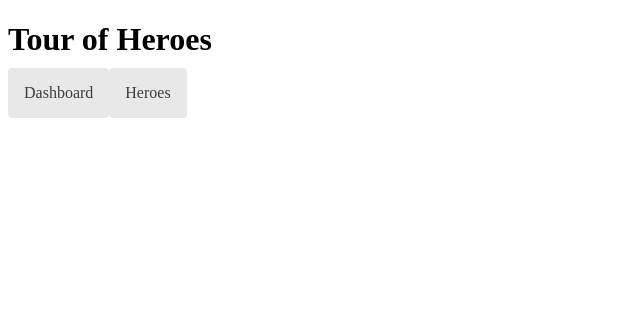
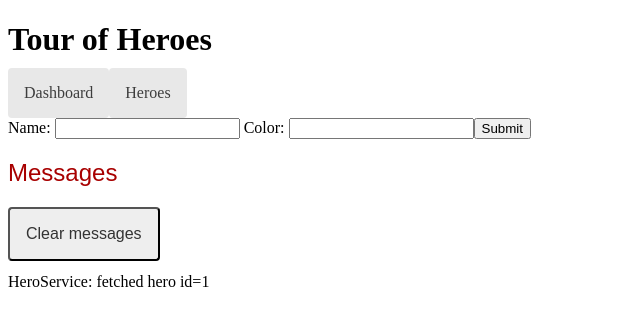
Before and after one commit to SteMorgia/angular-tour-of-heroes, an Angular app: page /edit/1 in a window 1280 px wide. Before the commit this address led to /. Shown: the top 326 px of the page, without its empty margins (0-640 px from the left). Built offline with nearby package versions, Linux system fonts and the light colour scheme.

Commit message:
reactive form done

```diff
--- a/mock/db.json
+++ b/mock/db.json
@@ -1,13 +1,44 @@
 {
   "heroes": [
-    { "id": 12, "name": "Dr. Nice" },
-    { "id": 13, "name": "Bombasto" },
-    { "id": 14, "name": "Celeritas" },
-    { "id": 15, "name": "Magneta" },
-    { "id": 16, "name": "RubberMan" },
-    { "id": 17, "name": "Dynama" },
-    { "id": 18, "name": "Dr. IQ" },
-    { "id": 19, "name": "Magma" },
-    { "id": 20, "name": "Tornado" }
+    {
+      "name": "Dr Nice updated",
+      "color": "green",
+      "id": 12
+    },
+    {
+      "id": 13,
+      "name": "Bombasto",
+      "color": "green"
+    },
+    {
+      "id": 14,
+      "name": "Celeritas",
+      "color": "green"
+    },
+    {
+      "id": 15,
+      "name": "Magneta",
+      "color": "green"
+    },
+    {
+      "id": 16,
+      "name": "RubberMan",
+      "color": "green"
+    },
+    {
+      "id": 17,
+      "name": "Dynama",
+      "color": "green"
+    },
+    {
+      "id": 18,
+      "name": "Dr. IQ",
+      "color": "green"
+    },
+    {
+      "id": 19,
+      "name": "Magma",
+      "color": "green"
+    }
   ]
 }
--- a/src/app/app-routing.module.ts
+++ b/src/app/app-routing.module.ts
@@ -1,12 +1,14 @@
 import { NgModule } from '@angular/core';
 import { RouterModule, Routes } from '@angular/router';
 import { HeroDetailComponent } from './hero-detail/hero-detail.component';
+import { EditHeroComponent } from './edit-hero/edit-hero.component';
 
 const routes: Routes = [
   { path: '', redirectTo: '/dashboard', pathMatch: 'full' },
   { path: 'dashboard', loadChildren: () => import('./dashboard/dashboard.module').then(m => m.DashboardModule) },
   { path: 'detail/:id', component: HeroDetailComponent },
   { path: 'heroes', loadChildren: () => import('./heroes/heroes.module').then(m => m.HeroesModule) },
+  { path: 'edit/:id', component: EditHeroComponent }
 ];
 
 @NgModule({
--- a/src/app/app.module.ts
+++ b/src/app/app.module.ts
@@ -9,6 +9,8 @@ import { MessagesComponent } from './messages/messages.component';
 import { AppRoutingModule } from './app-routing.module';
 import { DashboardModule } from './dashboard/dashboard.module';
 import { HeroesModule } from './heroes/heroes.module';
+import { EditHeroComponent } from './edit-hero/edit-hero.component';
+import { ReactiveFormsModule } from '@angular/forms';
 
 
 @NgModule({
@@ -16,13 +18,15 @@ import { HeroesModule } from './heroes/heroes.module';
     AppComponent,
     HeroDetailComponent,
     MessagesComponent,
+    EditHeroComponent,
   ],
   imports: [
     BrowserModule,
     FormsModule,
     AppRoutingModule,
     DashboardModule,
-    HeroesModule
+    HeroesModule,
+    ReactiveFormsModule
   ],
   providers: [],
   bootstrap: [AppComponent]
--- /dev/null
+++ b/src/app/edit-hero/edit-hero.component.html
@@ -0,0 +1,12 @@
+
+<form [formGroup]="myForm" (ngSubmit)="onSubmit()">
+  <label>
+    Name:
+    <input type="text" formControlName="name">
+  </label>
+  <label>
+    Color:
+    <input type="text" formControlName="color">
+  </label>
+  <button type="submit">Submit</button>
+</form>
--- /dev/null
+++ b/src/app/edit-hero/edit-hero.component.ts
@@ -0,0 +1,43 @@
+import { Component, OnInit } from '@angular/core';
+import { ActivatedRoute } from '@angular/router';
+import { HeroService } from '../hero.service';
+import { Hero } from '../hero';
+import { FormControl, FormGroup, NgForm, Validators} from '@angular/forms';
+
+@Component({
+  selector: 'app-edit-hero',
+  templateUrl: './edit-hero.component.html',
+  styleUrls: ['./edit-hero.component.css']
+})
+export class EditHeroComponent implements OnInit {
+
+  hero?: Hero;
+  myForm: FormGroup = new FormGroup({});
+
+  constructor(
+    private route: ActivatedRoute,
+    private heroService: HeroService,
+  ) {}
+
+  ngOnInit(): void {
+    this.getHero();
+    this.myForm = new FormGroup({
+      name: new FormControl(this.hero?.name),
+      color: new FormControl(this.hero?.color)
+    })
+
+
+  }
+
+  getHero(): void {
+    const id = Number(this.route.snapshot.paramMap.get('id'));
+    this.heroService.getHero(id)
+      .subscribe(hero => this.hero = hero);
+  }
+
+  onSubmit() {
+    console.log(this.myForm);
+  }
+
+
+}
--- a/src/app/hero-detail/hero-detail.component.html
+++ b/src/app/hero-detail/hero-detail.component.html
@@ -5,5 +5,6 @@
     <label for="hero-name">Hero name: </label>
     <input id="hero-name" [(ngModel)]="hero.name" placeholder="name">
   </div>
-  <button type="button" (click)="goBack()">go back</button>
+  <button type="button" (click)="goBack()">Go back</button>
+  <button type="button" routerLink="/edit/{{hero.id}}">Edit</button>
 </div>
--- a/src/app/hero-detail/hero-detail.component.ts
+++ b/src/app/hero-detail/hero-detail.component.ts
@@ -2,7 +2,6 @@ import { Component, OnInit } from '@angular/core';
 import { Hero } from '../hero';
 import { ActivatedRoute } from '@angular/router';
 import { Location } from '@angular/common';
-
 import { HeroService } from '../hero.service';
 
 @Component({
--- a/src/app/hero.service.ts
+++ b/src/app/hero.service.ts
@@ -10,7 +10,7 @@ import { HttpClient } from '@angular/common/http';
 })
 export class HeroService {
 
-  private apiUrl = 'heroes';
+  private apiUrl = 'http://localhost:3000/heroes';
 
   constructor(private messageService: MessageService, private http: HttpClient) { }
 
--- a/src/app/hero.ts
+++ b/src/app/hero.ts
@@ -1,4 +1,5 @@
 export interface Hero {
   id?: number;
   name: string;
+  color: string;
 }
--- a/src/app/mock-heroes.ts
+++ b/src/app/mock-heroes.ts
@@ -1,13 +1,13 @@
 import { Hero } from "./hero";
 
 export const HEROES: Hero[] = [
-  { id: 12, name: 'Dr. Nice' },
-  { id: 13, name: 'Bombasto' },
-  { id: 14, name: 'Celeritas' },
-  { id: 15, name: 'Magneta' },
-  { id: 16, name: 'RubberMan' },
-  { id: 17, name: 'Dynama' },
-  { id: 18, name: 'Dr. IQ' },
-  { id: 19, name: 'Magma' },
-  { id: 20, name: 'Tornado' }
+  { id: 12, name: 'Dr. Nice', color: "green" },
+  { id: 13, name: 'Bombasto', color: "green" },
+  { id: 14, name: 'Celeritas', color: "green" },
+  { id: 15, name: 'Magneta', color: "green" },
+  { id: 16, name: 'RubberMan', color: "green" },
+  { id: 17, name: 'Dynama', color: "green" },
+  { id: 18, name: 'Dr. IQ', color: "green" },
+  { id: 19, name: 'Magma', color: "green" },
+  { id: 20, name: 'Tornado', color: "green" }
 ]
```
Also changed, not shown: src/app/edit-hero/edit-hero.component.css (added), 1 other file (tests, documents, lock files or other folders).
